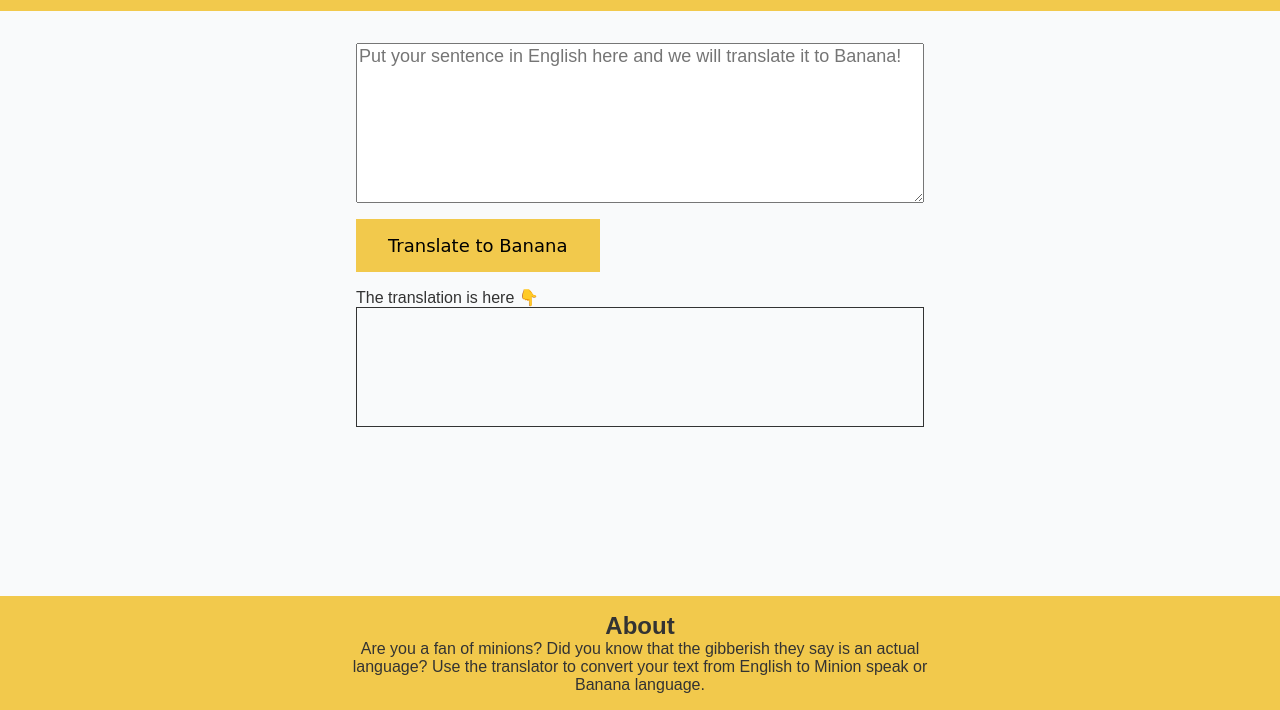
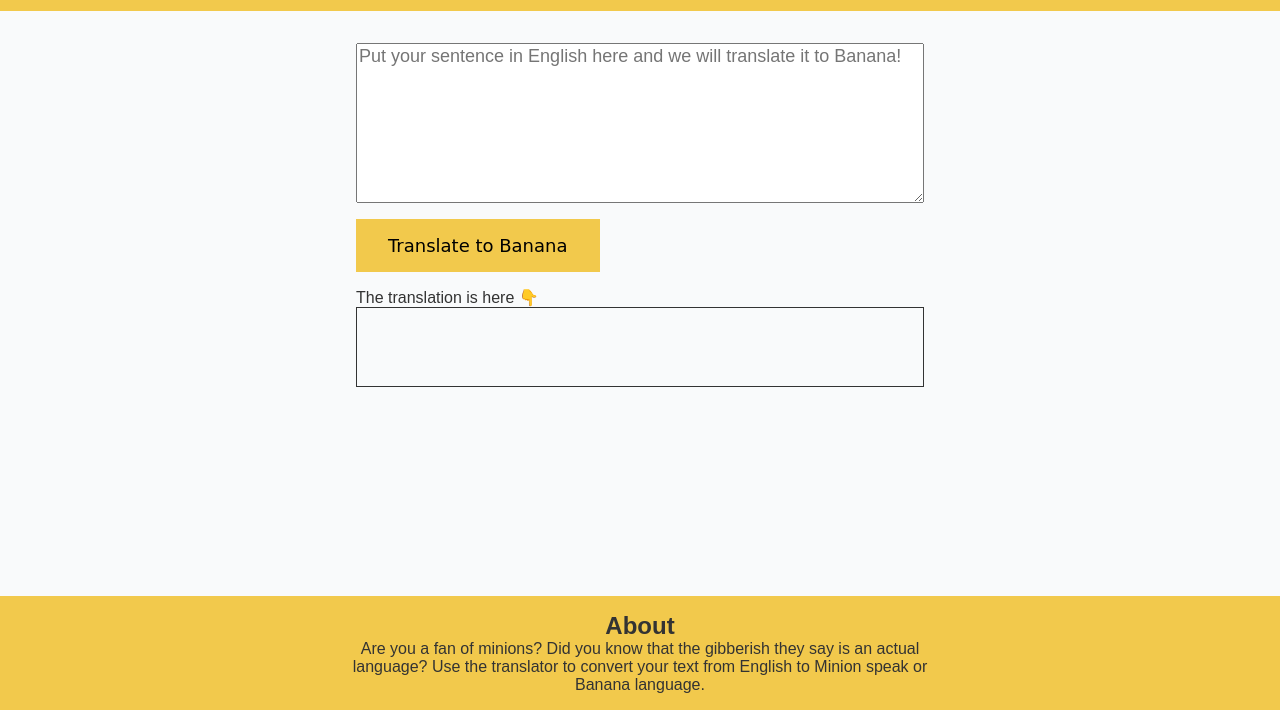
Before and after one commit to ashutosh-kumar2/banana-speak, a plain HTML site: page index.html in a window 1280 px wide. Shown: the part 90-800 px from the top of the page. Drawn offline with Linux system fonts and the light colour scheme; a web font is replaced by a local one.

Commit message:
changed output box height

```diff
--- a/style.css
+++ b/style.css
@@ -58,7 +58,7 @@ button {
 #output {
     box-sizing: border-box;
     width: 100%;
-    min-height: 15vh;
+    min-height: 10vh;
     max-height: 20vh;
     overflow:scroll;
     border: 1px solid var(--black);
```
